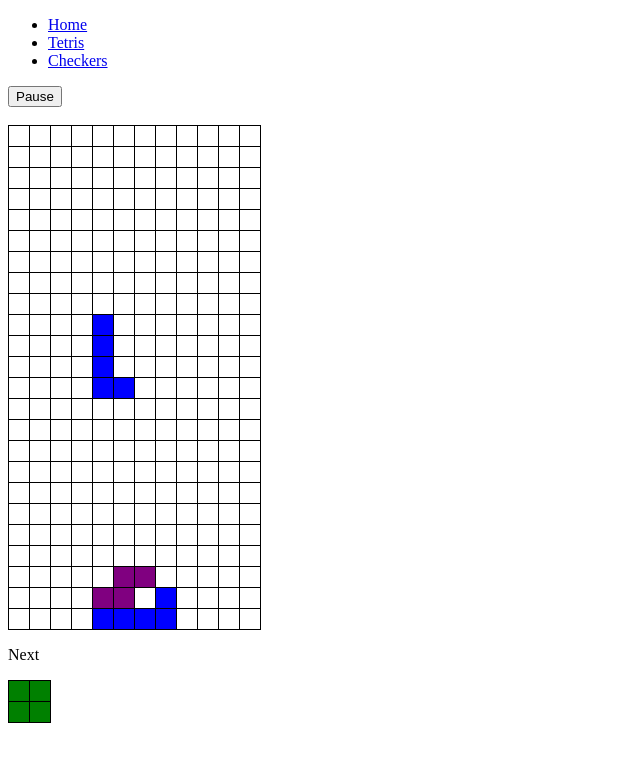
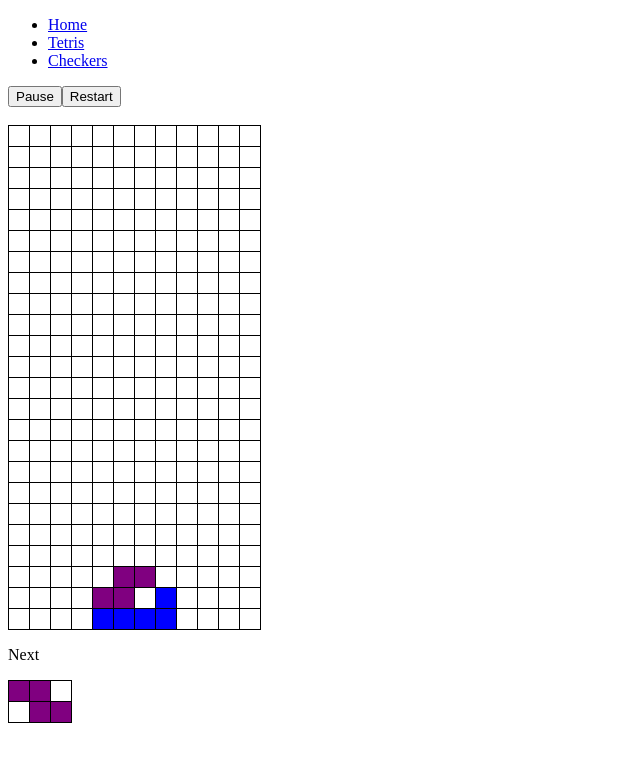
Before and after one commit to lfmachadodasilva/gamezin, a React (Vite) app in the folder apps/games-web/: page /tetris in a window 1280 px wide. Shown: the top 762 px of the page, without its empty margins (0-640 px from the left). Built offline with nearby package versions, Linux system fonts and the light colour scheme.

Commit message:
stop and restart the game

```diff
--- a/apps/games-web/src/app/tetris/components/board.tsx
+++ b/apps/games-web/src/app/tetris/components/board.tsx
@@ -3,7 +3,7 @@ import { useTetrisBoard } from '../providers/board';
 import { Next } from './next';
 
 export const Board = () => {
-  const { board, setPause } = useTetrisBoard();
+  const { board, setPause, restart } = useTetrisBoard();
 
   const handlePause = () => {
     setPause((pause) => !pause);
@@ -12,6 +12,7 @@ export const Board = () => {
   return (
     <>
       <button onClick={handlePause}>Pause</button>
+      <button onClick={restart}>Restart</button>
       <br></br>
       <br></br>
 
--- a/apps/games-web/src/app/tetris/models/tetrominoe.ts
+++ b/apps/games-web/src/app/tetris/models/tetrominoe.ts
@@ -101,8 +101,8 @@ export const createTetrominoe = (
 
 export const createRandomTetrominoe = () => {
   const type = getRandomEnumValue(TetrisCellShape, TetrisCellShape.E);
-  const from = { row: 0, col: 4 };
   const format = randomIntFromInterval(1, 4);
+  const from = { row: -4, col: 4 };
 
   return createTetrominoe(type, format, from);
 };
--- a/apps/games-web/src/app/tetris/providers/board.tsx
+++ b/apps/games-web/src/app/tetris/providers/board.tsx
@@ -1,20 +1,24 @@
-import { createContext, ReactNode, useContext, useEffect, useState } from 'react';
+import { createContext, ReactNode, use, useCallback, useContext, useEffect, useState } from 'react';
 import { TetrisBoard } from '../models/board';
 import { TetrisCellShape, TetrisCellType } from '../models/cell';
 import { applyTetrominoe, createRandomTetrominoe, Tetrominoe } from '../models/tetrominoe';
 import { BOARD_COLUMNS, BOARD_ROWS, GAME_TIME } from '../utils/constants';
 import { populateArray } from '../utils/common';
 import { useInterval } from '../hooks/useInterval';
-import { colid, dropping, fixedAll } from '../utils/boardFuncs';
+import { colid, dropping, fixedAll, gameOver } from '../utils/boardFuncs';
 
 const TetrisBoardContext = createContext<{
   board?: TetrisBoard;
   pause: boolean;
   setPause: React.Dispatch<React.SetStateAction<boolean>>;
   next?: Tetrominoe | null;
+  restart: () => void;
 }>({
   pause: false,
   setPause: () => {
+    /* no-op */
+  },
+  restart: () => {
     /* no-op */
   },
 });
@@ -32,6 +36,17 @@ export const TetrisBoardProvider = ({ children }: { children: ReactNode }) => {
   }>({ previous: null, current: createRandomTetrominoe() });
   const [next, setNext] = useState<Tetrominoe | null>(createRandomTetrominoe());
   const [pause, setPause] = useState<boolean>(false);
+
+  useEffect(() => {
+    const handleKeyDown = (e: KeyboardEvent) => {
+      console.log(e);
+    };
+    document.addEventListener('keyup', handleKeyDown);
+
+    return () => {
+      document.removeEventListener('keyup', handleKeyDown);
+    };
+  }, []);
 
   useEffect(() => {
     if (!shape.current) {
@@ -59,16 +74,31 @@ export const TetrisBoardProvider = ({ children }: { children: ReactNode }) => {
     const nextTetrominoe = dropping(shape.current);
 
     if (colid(board, shape.current, nextTetrominoe)) {
-      setBoard(fixedAll(board));
-      setShape({ previous: null, current: next });
-      setNext(createRandomTetrominoe());
+      if (gameOver(nextTetrominoe)) {
+        setShape({ previous: shape.current, current: null });
+      } else {
+        setBoard(fixedAll(board));
+        setShape({ previous: null, current: next });
+        setNext(createRandomTetrominoe());
+      }
     } else {
       setShape((value) => ({ previous: value.current, current: nextTetrominoe }));
     }
   }, GAME_TIME);
 
+  const handleRestart = useCallback(() => {
+    setBoard(
+      populateArray(BOARD_ROWS, BOARD_COLUMNS, {
+        shape: TetrisCellShape.E,
+        type: TetrisCellType.Empty,
+      }),
+    );
+    setShape({ previous: null, current: createRandomTetrominoe() });
+    setNext(createRandomTetrominoe());
+  }, []);
+
   return (
-    <TetrisBoardContext.Provider value={{ board, pause, setPause, next }}>
+    <TetrisBoardContext.Provider value={{ board, pause, setPause, next, restart: handleRestart }}>
       {children}
     </TetrisBoardContext.Provider>
   );
--- a/apps/games-web/src/app/tetris/utils/boardFuncs.ts
+++ b/apps/games-web/src/app/tetris/utils/boardFuncs.ts
@@ -13,7 +13,7 @@ export const fixedAll = (board: TetrisBoard): TetrisBoard =>
     }),
   );
 
-export const colid = (board: TetrisBoard, current: Tetrominoe, next: Tetrominoe) => {
+export const colid = (board: TetrisBoard, current: Tetrominoe, next: Tetrominoe): boolean => {
   for (let rowIndex = 0; rowIndex < next.position.length; rowIndex++) {
     for (let colIndex = 0; colIndex < next.position[rowIndex].length; colIndex++) {
       const cell = next.position[rowIndex][colIndex];
@@ -46,6 +46,9 @@ export const colid = (board: TetrisBoard, current: Tetrominoe, next: Tetrominoe)
   return false;
 };
 
+export const gameOver = (shape: Tetrominoe): boolean =>
+  shape.position.some((row) => row.some((cell) => cell.row < 0));
+
 export const dropping = (shape: Tetrominoe): Tetrominoe =>
   createTetrominoe(shape.type, shape.format, {
     row: shape.position[0][0].row + 1,
```
